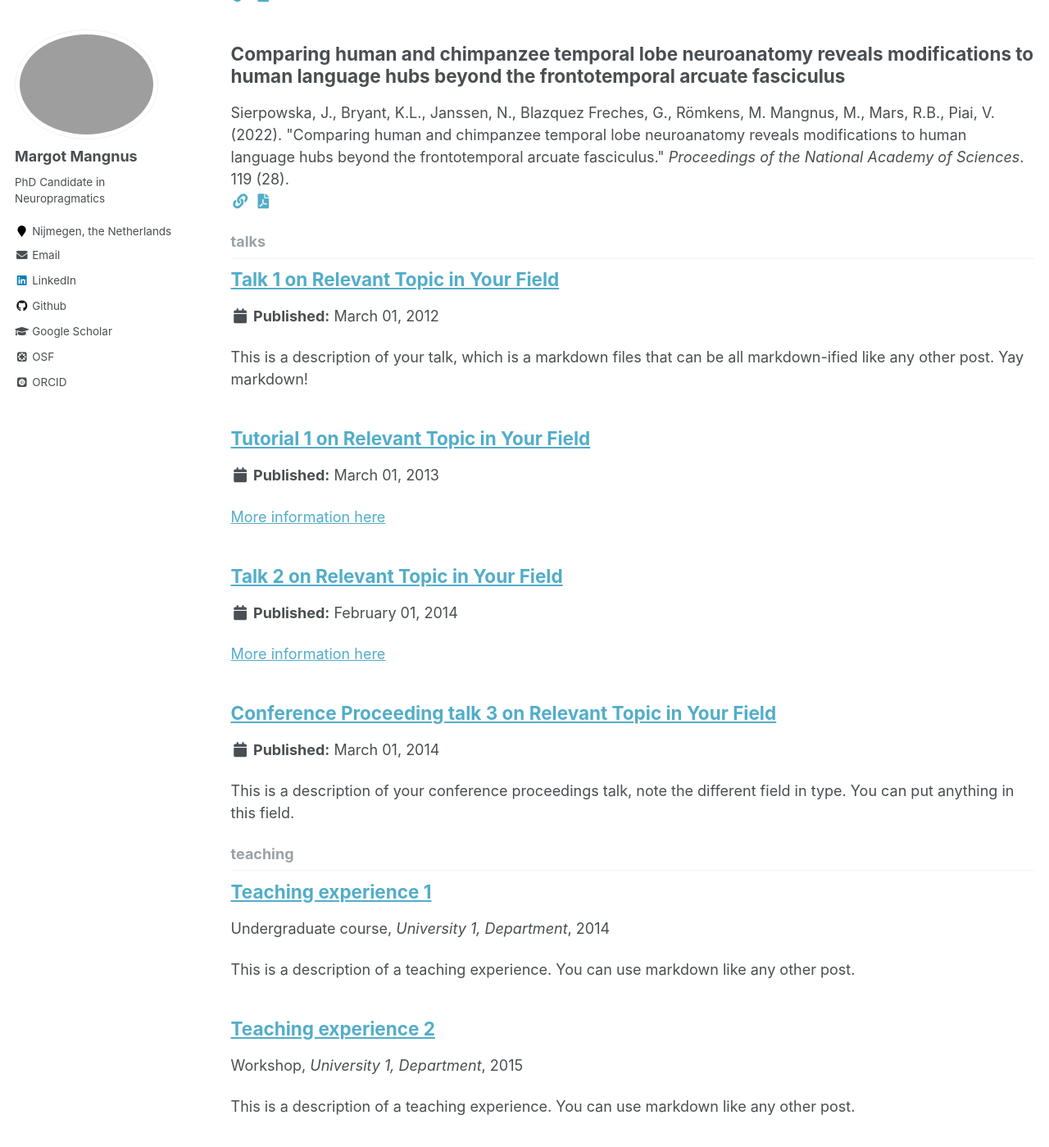
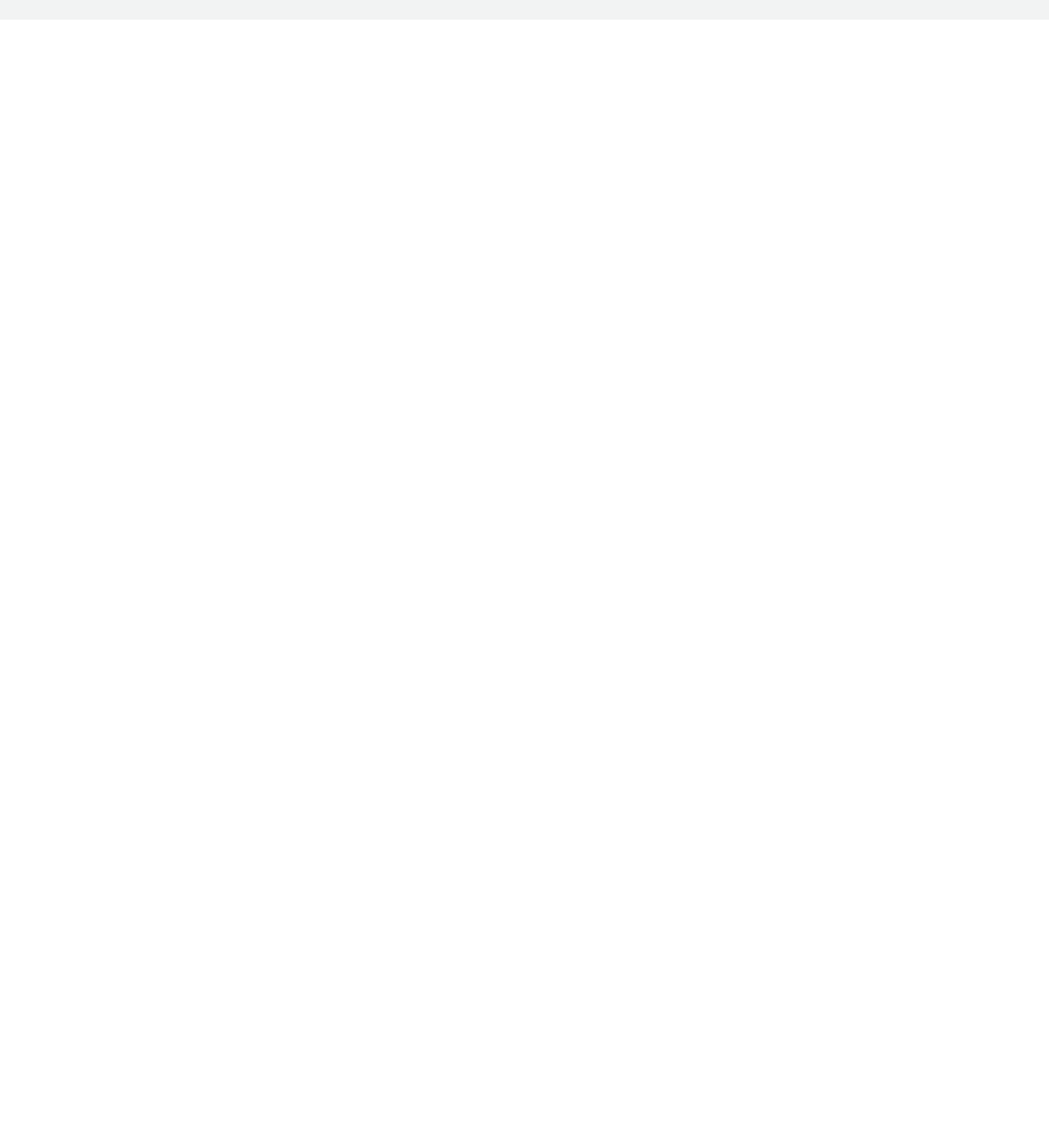
Before and after one commit to MMangnus/MMangnus.github.io, a Jekyll site: the page built from _pages/collection-archive.html, in a window 1280 px wide and 1400 px high, scrolled down 1376 px. Shown: the whole window at 82% size. Built offline with Jekyll 4.4.1, drawn with Linux system fonts in a browser that asks for light colours; some web fonts are replaced; some of the changed text lies outside the part shown.

Commit message:
removed empty pages

```diff
--- a/_config.yml
+++ b/_config.yml
@@ -179,16 +179,10 @@
   publications:
     output: true
     permalink: /:collection/:path/
-  portfolio:
-    output: true
-    permalink: /:collection/:path/
   talks:
     output: true
     permalink: /:collection/:path/
   other:
-    output: true
-    permalink: /:collection/:path/
-  teaching:
     output: true
     permalink: /:collection/:path/
 
@@ -213,15 +207,6 @@
     values:
       layout: single
       author_profile: true
-  # _teaching
-  - scope:
-      path: ""
-      type: teaching
-    values:
-      layout: single
-      author_profile: true
-      share: true
-      comments: true
   # _publications
   - scope:
       path: ""
@@ -231,23 +216,6 @@
       author_profile: true
       share: true
       comments: true
-  # _portfolio
-  - scope:
-      path: ""
-      type: portfolio
-    values:
-      layout: single
-      author_profile: true
-      share: true
-      comment: true
-  # _talks
-  - scope:
-      path: ""
-      type: talks
-    values:
-      layout: talk
-      author_profile: true
-      share: true
   # _other
   - scope:
       path: ""
--- a/_portfolio/portfolio-1.md
+++ /dev/null
@@ -1,7 +0,0 @@
----
-title: "Portfolio item number 1"
-excerpt: "Short description of portfolio item number 1<br/><img src='/images/500x300.png'>"
-collection: portfolio
----
-
-This is an item in your portfolio. It can be have images or nice text. If you name the file .md, it will be parsed as markdown. If you name the file .html, it will be parsed as HTML.
--- a/_portfolio/portfolio-2.html
+++ /dev/null
@@ -1,7 +0,0 @@
----
-title: "Portfolio item number 2"
-excerpt: "Short description of portfolio item number 2 <br/><img src='/images/500x300.png'>"
-collection: portfolio
----
-
-This is an item in your portfolio. It can be have images or nice text. If you name the file .md, it will be parsed as markdown. If you name the file .html, it will be parsed as HTML.
--- a/_talks/2012-03-01-talk-1.md
+++ /dev/null
@@ -1,11 +0,0 @@
----
-title: "Talk 1 on Relevant Topic in Your Field"
-collection: talks
-type: "Talk"
-permalink: /talks/2012-03-01-talk-1
-venue: "UC San Francisco, Department of Testing"
-date: 2012-03-01
-location: "San Francisco, California"
----
-
-This is a description of your talk, which is a markdown files that can be all markdown-ified like any other post. Yay markdown!
--- a/_talks/2013-03-01-tutorial-1.md
+++ /dev/null
@@ -1,13 +0,0 @@
----
-title: "Tutorial 1 on Relevant Topic in Your Field"
-collection: talks
-type: "Tutorial"
-permalink: /talks/2013-03-01-tutorial-1
-venue: "UC-Berkeley Institute for Testing Science"
-date: 2013-03-01
-location: "Berkeley CA, USA"
----
-
-[More information here](http://exampleurl.com)
-
-This is a description of your tutorial, note the different field in type. This is a markdown files that can be all markdown-ified like any other post. Yay markdown!
--- a/_talks/2014-02-01-talk-2.md
+++ /dev/null
@@ -1,13 +0,0 @@
----
-title: "Talk 2 on Relevant Topic in Your Field"
-collection: talks
-type: "Talk"
-permalink: /talks/2014-02-01-talk-2
-venue: "London School of Testing"
-date: 2014-02-01
-location: "London, UK"
----
-
-[More information here](http://example2.com)
-
-This is a description of your talk, which is a markdown files that can be all markdown-ified like any other post. Yay markdown!
--- a/_talks/2014-03-01-talk-3.md
+++ /dev/null
@@ -1,11 +0,0 @@
----
-title: "Conference Proceeding talk 3 on Relevant Topic in Your Field"
-collection: talks
-type: "Conference proceedings talk"
-permalink: /talks/2014-03-01-talk-3
-venue: "Testing Institute of America 2014 Annual Conference"
-date: 2014-03-01
-location: "Los Angeles, CA"
----
-
-This is a description of your conference proceedings talk, note the different field in type. You can put anything in this field.
--- a/_teaching/2014-spring-teaching-1.md
+++ /dev/null
@@ -1,20 +0,0 @@
----
-title: "Teaching experience 1"
-collection: teaching
-type: "Undergraduate course"
-permalink: /teaching/2014-spring-teaching-1
-venue: "University 1, Department"
-date: 2014-01-01
-location: "City, Country"
----
-
-This is a description of a teaching experience. You can use markdown like any other post.
-
-Heading 1
-======
-
-Heading 2
-======
-
-Heading 3
-======
--- a/_teaching/2015-spring-teaching-2.md
+++ /dev/null
@@ -1,20 +0,0 @@
----
-title: "Teaching experience 2"
-collection: teaching
-type: "Workshop"
-permalink: /teaching/2015-spring-teaching-1
-venue: "University 1, Department"
-date: 2015-01-01
-location: "City, Country"
----
-
-This is a description of a teaching experience. You can use markdown like any other post.
-
-Heading 1
-======
-
-Heading 2
-======
-
-Heading 3
-======
```
Also changed, not shown: _pages/portfolio.html (deleted, +0 -13 lines), _pages/talks.html (deleted, +0 -16 lines).
